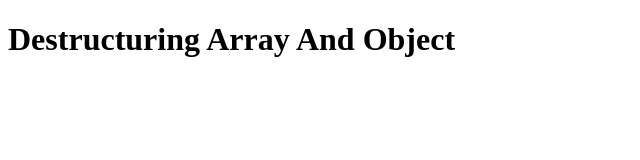
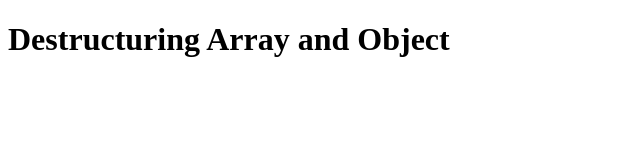
Before and after one commit to shoaibkhan-dev/js_weekly_task, a plain HTML site: page index.html in a window 1280 px wide. Shown: the full height of the page, 0-640 px from the left. Drawn offline with Linux system fonts and the light colour scheme.

Commit message:
dd files

```diff
--- a/index.html
+++ b/index.html
@@ -6,7 +6,7 @@
     <title>Document</title>
 </head>
 <body>
-    <h1>Destructuring Array And Object</h1>
+    <h1>Destructuring Array and Object</h1>
 
     <script src="app.js"></script>
 </body>
```
Also changed, not shown: app.js (+0 -1 lines).
